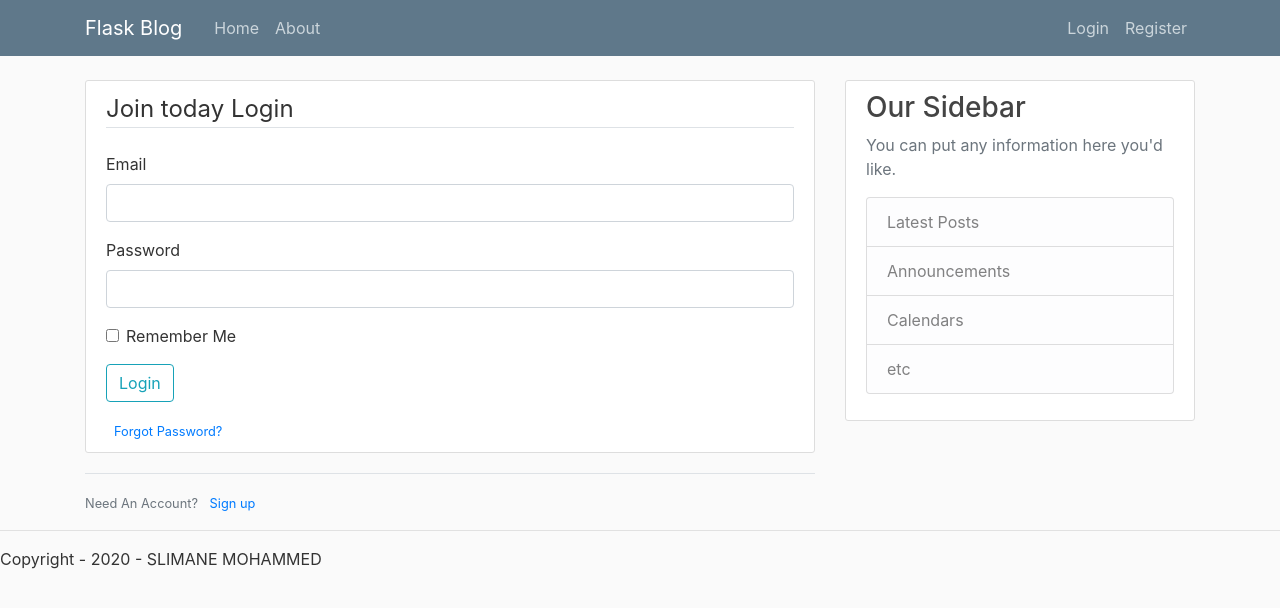
After one commit to slimanemd/FB01, a Flask app: page /login in a window 1280 px wide. The commit adds this page. Shown: the top 608 px of the page. Run offline with Flask 2, Linux system fonts and the light colour scheme; some libraries are stand-ins or nearby versions.

Commit message:
integarte forms & validation

```diff
--- a/data/dt_posts.py
+++ b/data/dt_posts.py
@@ -2,15 +2,23 @@
 posts = [
   {
     'author' : 'Ali',
-    'title' : 'Blog',
-    'content' : 'First',
-    'date_posted': 'April 20, 2018'
+    'title' : 'Bl<h1>og',
+    'content' : 'First  jfjhsjkdfh kjsdhjk f hkjfh kjsdhf kjsdhfkjh sdkfhkj sdhkjfh ksdjhfjkh',
+    'date_posted': 'April 20, 2018',
+    'author_image_file': 'me.png'
+
   },
   {
     'author' : 'Ben',
     'title' : 'Post',
-    'content' : 'Second',
-    'date_posted': 'May 12, 2018'
+    'content' : 'Second kdjhf jkshjfh ksdjhfjk sdkjh fkjsdh kjfhsdkj fhkjsdkh fjkhsdjkhf kjsdh fkjsdh kjfhkjsdhf kjsdhfjk',
+    'date_posted': 'May 12, 2018',
+  },
+  {
+    'author' : 'sol',
+    'title' : 'Dost',
+    'content' : 'Third kkf jksdfjk kjsd kjfh jksdh fjkhjkfh jksdh fkjhsdjkfh kjsdhkjf hksdjh fkjsdhjkf hkjsd',
+    'date_posted': 'June 22, 2018',
   }
 ]
 
--- /dev/null
+++ b/forms.py
@@ -0,0 +1,29 @@
+#======================================================================================
+#import
+from flask_wtf import FlaskForm
+from wtforms import StringField, PasswordField, SubmitField, BooleanField
+from wtforms.validators import DataRequired, Length, Email, EqualTo
+
+#======================================================================================
+#Classes
+#Form Login
+class LoginFormWithoutRemberMe(FlaskForm):
+  #constructor
+  def __init__(self, infos = None):
+    super().__init__()
+    self.infos = infos
+
+  email            = StringField  ('Email'           , validators =[DataRequired(), Email()] )
+  password         = PasswordField('Password'        , validators =[DataRequired()] )
+  submit           = SubmitField('Login')
+
+#======================================================================================
+#Form Login
+class LoginForm(LoginFormWithoutRemberMe):  #FlaskForm):
+  remember         = BooleanField('Remember Me')
+
+#======================================================================================
+#Form Register
+class RegistrationForm(LoginFormWithoutRemberMe): #FlaskForm):
+  username         = StringField  ('Username'        , validators =[DataRequired(), Length(min=2,max=5)] )
+  confirm_password = PasswordField('Confirm Password', validators =[DataRequired(), EqualTo('password')] )
--- a/templates/layout.html
+++ b/templates/layout.html
@@ -1,5 +1,42 @@
-<!DOCTYPE html>
-<html lang="en">
+<!-- MAC footer -->
+{% macro footer() -%}
+<hr>
+<p>Copyright - 2020 - SLIMANE MOHAMMED</p>
+{%- endmacro %}
+<!-- MAC footer -->
+
+
+<!-- MAC header -->
+{% macro header() -%}
+
+<!-- header -->
+<header class="site-header">
+    <nav class="navbar navbar-expand-md navbar-dark bg-steel fixed-top">
+        <div class="container">
+            <a class="navbar-brand mr-4" href="/">Flask Blog</a>
+            <button class="navbar-toggler" type="button" data-toggle="collapse" data-target="#navbarToggle" aria-controls="navbarToggle" aria-expanded="false" aria-label="Toggle navigation">
+        <span class="navbar-toggler-icon"></span>
+      </button>
+            <div class="collapse navbar-collapse" id="navbarToggle">
+                <div class="navbar-nav mr-auto">
+                    <a class="nav-item nav-link" href="{{ url_for('home') }}">Home</a>
+                    <a class="nav-item nav-link" href="{{ url_for('about') }}">About</a>
+                </div>
+                <!-- Navbar Right Side -->
+                <div class="navbar-nav">
+                    <a class="nav-item nav-link" href="{{ url_for('login') }}">Login</a>
+                    <a class="nav-item nav-link" href="{{ url_for('register') }}">Register</a>
+                </div>
+            </div>
+        </div>
+    </nav>
+</header>
+
+{%- endmacro %}
+<!-- MAC footer -->
+
+<!-- MAC head -->
+{% macro head() -%}
 
 <head>
     <meta charset="UTF-8">
@@ -11,21 +48,99 @@
     <link rel="stylesheet" type="text/css" href="static/main.css">
     <!-- {{ url_for('static', filename='main.css') }}-->
 
+    <!-- title -->
     <title>Flask Blog {{ ' - ' + data['title'] if (data['title']) else '' }}</title>
 </head>
 
+{%- endmacro %}
+<!-- MAC head -->
+
+<!-- MAC scripts -->
+{% macro scripts() -%}
+
+<!-- Optional JavaScript -->
+<!-- jQuery first, then Popper.js, then Bootstrap JS -->
+<script src="https://code.jquery.com/jquery-3.2.1.slim.min.js" integrity="sha384-KJ3o2DKtIkvYIK3UENzmM7KCkRr/rE9/Qpg6aAZGJwFDMVNA/GpGFF93hXpG5KkN" crossorigin="anonymous"></script>
+<script src="https://cdnjs.cloudflare.com/ajax/libs/popper.js/1.12.9/umd/popper.min.js" integrity="sha384-ApNbgh9B+Y1QKtv3Rn7W3mgPxhU9K/ScQsAP7hUibX39j7fakFPskvXusvfa0b4Q" crossorigin="anonymous"></script>
+<script src="https://maxcdn.bootstrapcdn.com/bootstrap/4.0.0/js/bootstrap.min.js" integrity="sha384-JZR6Spejh4U02d8jOt6vLEHfe/JQGiRRSQQxSfFWpi1MquVdAyjUar5+76PVCmYl" crossorigin="anonymous"></script>
+
+{%- endmacro %}
+<!-- MAC scripts -->
+
+<!-- MAC sidebar -->
+{% macro sidebar() -%}
+
+<div class="content-section">
+    <h3>Our Sidebar</h3>
+    <p class='text-muted'>You can put any information here you'd like.
+        <ul class="list-group">
+            <li class="list-group-item list-group-item-light">Latest Posts</li>
+            <li class="list-group-item list-group-item-light">Announcements</li>
+            <li class="list-group-item list-group-item-light">Calendars</li>
+            <li class="list-group-item list-group-item-light">etc</li>
+        </ul>
+    </p>
+</div>
+
+{%- endmacro %}
+<!-- MAC sidebar -->
+
+<!-- MAC flashErrors -->
+{% macro flashErrors() -%}
+
+<!-- with  -->
+{% with messages = get_flashed_messages(with_categories=true) %}
+<!-- if  -->
+{% if messages %}
+<!-- if  -->
+{% for category, message in messages %}
+<div class="alert alert-{{category}}">
+    {{message}}
+</div>
+<!-- !if  -->
+{% endfor %}
+
+<!-- !if  -->
+{% endif %}
+
+<!-- !with  -->
+{% endwith %}
+
+<!-- !with  -->
+{%- endmacro %}
+<!-- MAC flashErrors -->
+
+<!-- ===================================================== -->
+<!-- HTML Doc  -->
+<!DOCTYPE html>
+<html lang="en">
+<!-- block header -->
+{{ head() }}
+
 <body>
+    <!-- block header -->
+    {{ header() }}
+    <!-- main -->
+    <main role="main" class="container">
+        <div class="row">
 
+            <!-- post content -->
+            <div class="col-md-8">
+                {{ flashErrors() }}
+                <!-- block content main -->
+                {% block content %}{% endblock %}
+            </div>
 
-    {% block header %}{% endblock %} {% block content %}{% endblock %} {% block footer %}{% endblock %}
-
-
-
-    <!-- Optional JavaScript -->
-    <!-- jQuery first, then Popper.js, then Bootstrap JS -->
-    <script src="https://code.jquery.com/jquery-3.2.1.slim.min.js" integrity="sha384-KJ3o2DKtIkvYIK3UENzmM7KCkRr/rE9/Qpg6aAZGJwFDMVNA/GpGFF93hXpG5KkN" crossorigin="anonymous"></script>
-    <script src="https://cdnjs.cloudflare.com/ajax/libs/popper.js/1.12.9/umd/popper.min.js" integrity="sha384-ApNbgh9B+Y1QKtv3Rn7W3mgPxhU9K/ScQsAP7hUibX39j7fakFPskvXusvfa0b4Q" crossorigin="anonymous"></script>
-    <script src="https://maxcdn.bootstrapcdn.com/bootstrap/4.0.0/js/bootstrap.min.js" integrity="sha384-JZR6Spejh4U02d8jOt6vLEHfe/JQGiRRSQQxSfFWpi1MquVdAyjUar5+76PVCmYl" crossorigin="anonymous"></script>
+            <!-- sidebar -->
+            <div class="col-md-4">
+                {{ sidebar() }}
+            </div>
+        </div>
+    </main>
+    <!-- block footer -->
+    {{ footer() }}
+    <!-- block scripts -->
+    {{ scripts() }}
 </body>
 
 </html>
--- /dev/null
+++ b/templates/login.html
@@ -0,0 +1,89 @@
+{% extends "layout.html" %}
+
+<!-- MAC password -->
+{% macro frm_grp_field(form_field) -%}
+<div class="form-group">
+    <!-- label field -->
+    {{ form_field.label(class="form-control-label") }}
+    <!-- input field -->
+    {{ form_field(class='form-control form-control-log' + (' ' + 'is-invalid' if(form_field.errors) else '') ) }}
+
+    <!-- input field -->
+    {% if form_field.errors %}
+    <div class="invalid-feedback">
+        {% for error in form_field.errors %}
+        <span>{{ error }}</span> {% endfor %}
+    </div>
+    {% endif %}
+</div>
+{%- endmacro %}
+
+<!-- MAC submit -->
+{% macro frm_remember() -%}
+<div class="form-check">
+    {{ form.remember(class="form-check-input") }}
+    <!-- ghfg -->
+    {{ form.remember.label(class="form-check-label") }}
+</div>
+{%- endmacro %}
+
+
+<!-- MAC submit -->
+{% macro frm_grp_submit() -%}
+<div class="form-group">
+    {{ form.submit(class='btn btn-outline-info', value=form.infos['submit'] ) }}
+</div>
+{%- endmacro %}
+
+<!-- MAC submit -->
+{% macro frm_link_sign_inup(regorlog) -%}
+<div class="border-top pt-3">
+    <small class="text-muted">
+        {% if data.isSignUp %}
+            Already have an account? <a class="ml-2" href= "{{ url_for('register') }}">Sign in</a>
+        {% else %}
+            Need An Account? <a class="ml-2" href= "{{ url_for('register') }}">Sign up</a>
+        {% endif %}
+    </small>
+</div>
+{%- endmacro %}
+
+<!-- block content main -->
+{% block content %}
+
+<div class="content-section">
+    <form method="POST" action="">
+        {{ form.hidden_tag() }}
+        <fieldset class="form-group">
+            <legend class="border-bottom mb-4">Join today {{ form.infos['title'] }}</legend>
+            <!-- username -->
+            {% if data.isSignUp %} {{ frm_grp_field(form.username) }} {% endif %}
+
+            <!-- email -->
+            {{ frm_grp_field(form.email) }}
+
+            <!-- password -->
+            {{ frm_grp_field(form.password) }}
+
+            <!-- password -->
+            {% if data.isSignUp %} {{ frm_grp_field(form.confirm_password) }} {% endif %}
+            <!-- password -->
+            {% if not data.isSignUp %} {{ frm_remember() }} {% endif %}
+
+        </fieldset>
+        {{ frm_grp_submit() }}
+
+        <!-- password -->
+        {% if not data.isSignUp %}
+        <!--  shdhkj --->
+        <small class="text-muted ml-2"> <a href="#">Forgot Password?</a> </small>
+        <!-- password -->
+        {% endif %}
+    </form>
+
+
+</div>
+{{ frm_link_sign_inup(true) }}
+
+<!-- !block content main -->
+{% endblock %}
--- /dev/null
+++ b/utiles/utile.py
@@ -0,0 +1,27 @@
+#======================================================================================
+#import
+from forms import RegistrationForm, LoginForm
+from flask import render_template, flash,  redirect, url_for #, Flask, request
+
+#======================================================================================
+#Helpers
+#register route
+def reglog(isSignUp):
+  action = 'Register' if isSignUp else 'Login'
+  if isSignUp :
+    rlgForm = RegistrationForm({'title':'Register', 'submit':'Sign up'})
+  else:
+    rlgForm = LoginForm({'title':'Login', 'submit':'Login'})
+
+  #
+  if rlgForm.validate_on_submit():
+    #validation model u = u & pw = pw
+    if rlgForm.email.data == 'slim@gml.com' and rlgForm.password.data == '123':
+      flash( action + ' ' +'have succeded', 'success')
+      return redirect(url_for('login' if isSignUp else 'home'))
+    else:
+      message = 'check your credential'
+      flash(message, 'danger')
+
+  # return GET default method
+  return render_template('login.html', data={'isSignUp':isSignUp}, form=rlgForm)
```
Also changed, not shown: flaskblog.py (+55 -6 lines), templates/about.html (+8 -1 lines), templates/home.html (+33 -25 lines), templates/layoutm.html (deleted, +0 -34 lines), static/img/default.jpg (added), static/img/me.png (added).
